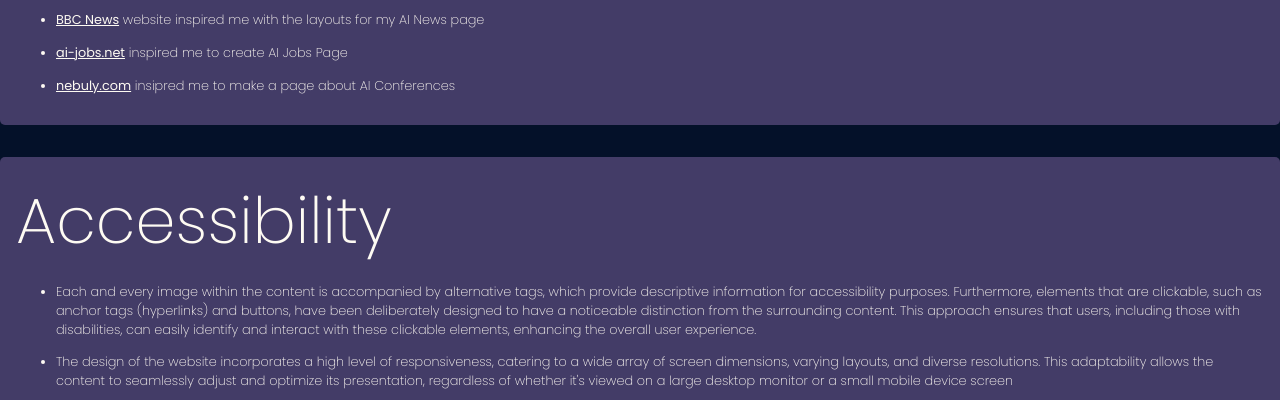
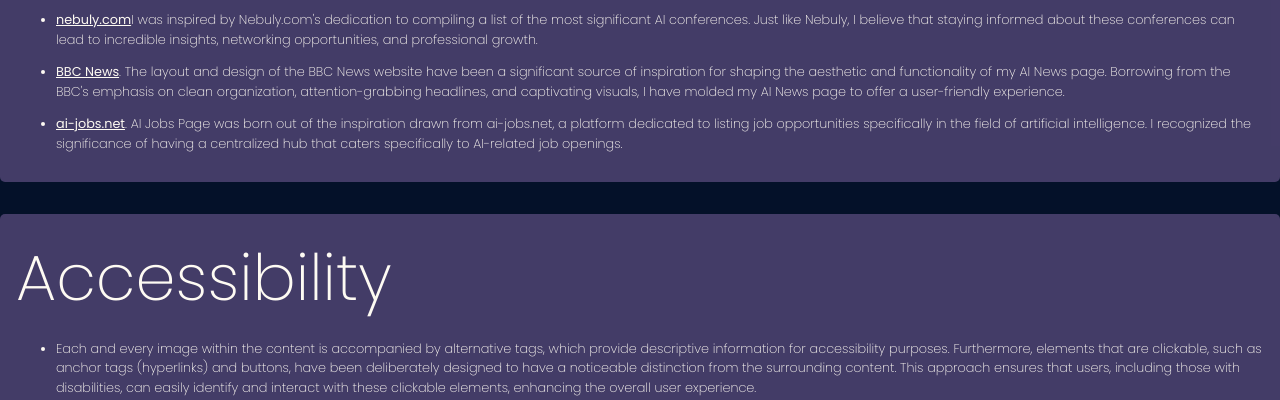
Before and after one commit to marydrobina/ai-website.github.io, a website: page report.html in a window 1280 px wide. Shown: the part 678-1078 px from the top of the page. Drawn offline with nearby package versions, Linux system fonts and the light colour scheme; files whose address does not match are found by name.

```diff
--- a/report.html
+++ b/report.html
@@ -74,16 +74,23 @@
         <h2 class="report-section__name">Inspiration</h2>
         <ul class="report-section__answers">
           <li>
-            <a href="https://www.bbc.com/news">BBC News</a> website inspired
-            me with the layouts for my AI News page
+            <a href="https://www.nebuly.com/blog/top-10-machine-learning-and-ai-conferences-in-2023">nebuly.com</a>I was
+            inspired
+            by Nebuly.com's dedication to compiling a list of the most significant AI conferences. Just like
+            Nebuly, I believe that staying informed about these conferences can lead to incredible insights, networking
+            opportunities, and professional growth.
           </li>
           <li>
-            <a href="https://ai-jobs.net">ai-jobs.net</a> inspired me to
-            create AI Jobs Page
+            <a href="https://www.bbc.com/news">BBC News</a>. The layout and design of the BBC News website have been a
+            significant source of inspiration for shaping the aesthetic and functionality of my AI News page. Borrowing
+            from the BBC's emphasis on clean organization, attention-grabbing headlines, and captivating visuals, I have
+            molded my AI News page to offer a user-friendly experience.
           </li>
           <li>
-            <a href="https://www.nebuly.com/blog/top-10-machine-learning-and-ai-conferences-in-2023">nebuly.com</a>
-            insipred me to make a page about AI Conferences
+            <a href="https://ai-jobs.net">ai-jobs.net</a>. AI Jobs Page was born out of the inspiration drawn from
+            ai-jobs.net, a platform dedicated to listing job opportunities specifically in the field of artificial
+            intelligence. I recognized the significance of having a centralized hub that caters specifically to
+            AI-related job openings.
           </li>
         </ul>
       </div>
```
